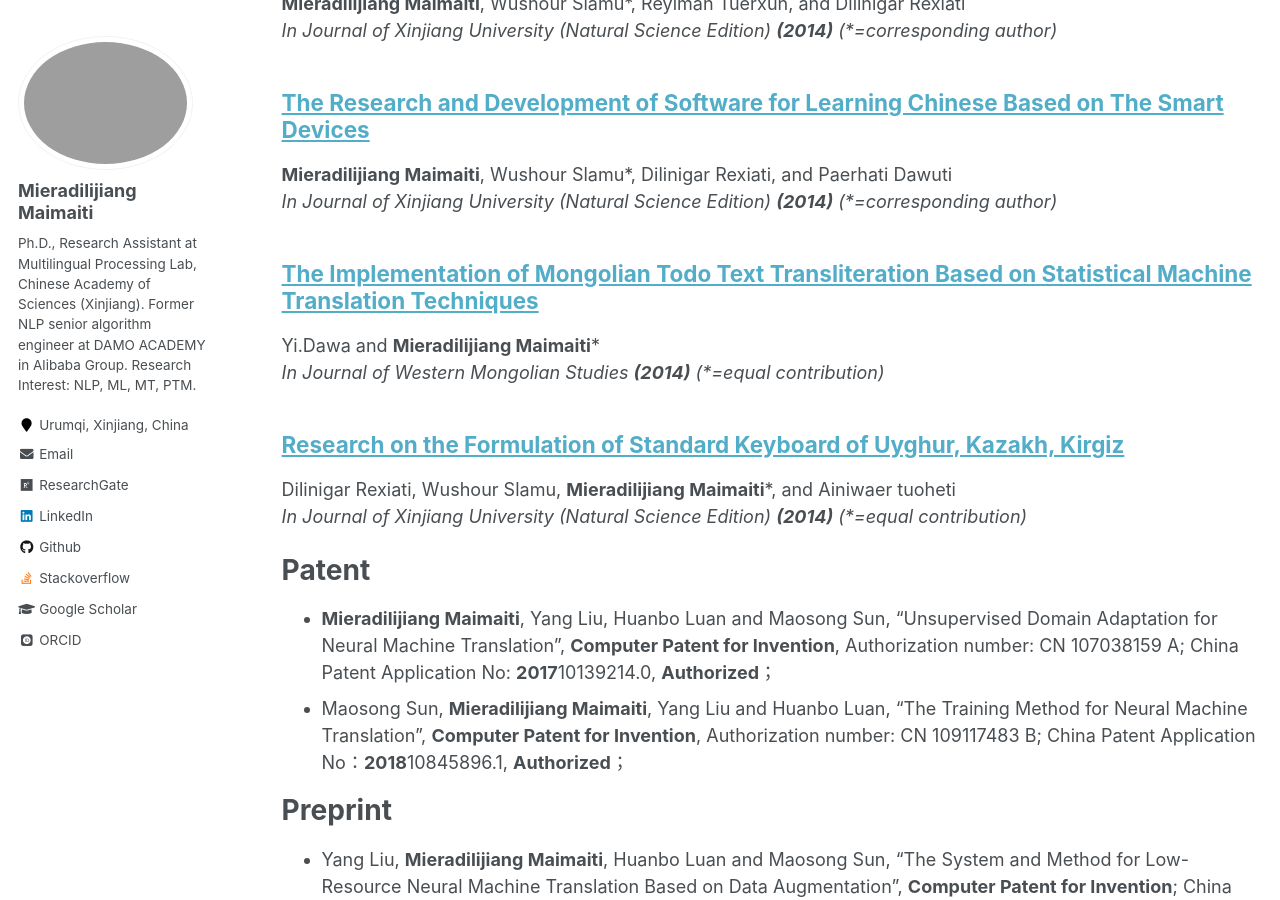
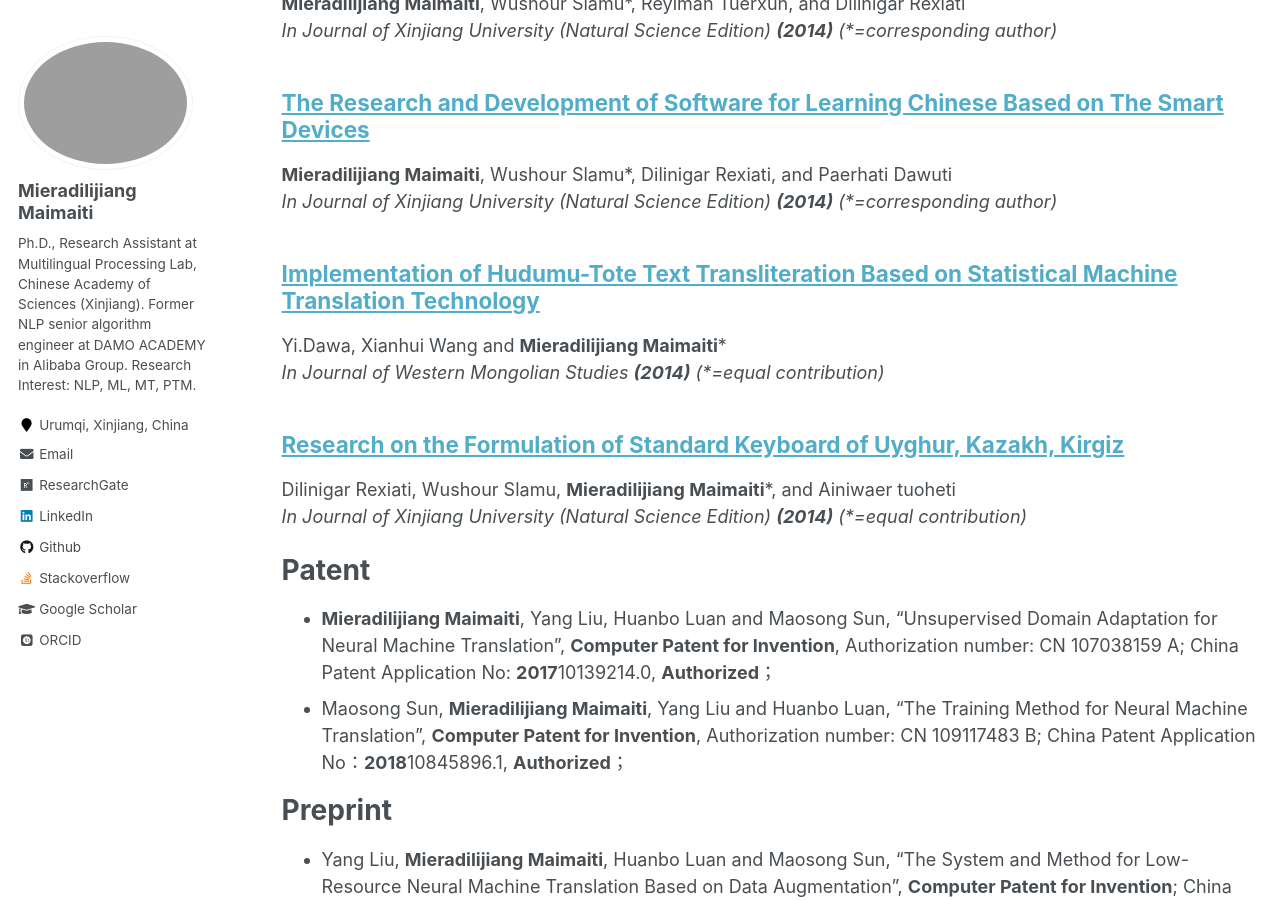
Before and after one commit to miradel51/miradel51.github.io, a Jekyll site: the page built from _pages/publications.md, in a window 1280 px wide and 900 px high, scrolled down 3324 px. Built offline with Jekyll 4.4.1, drawn with Linux system fonts in a browser that asks for light colours; some web fonts are replaced.

Commit message:
Update 2014_west_mong_smt.md
revised the corresponding paper

```diff
--- a/_publications/2014_west_mong_smt.md
+++ b/_publications/2014_west_mong_smt.md
@@ -1,18 +1,18 @@
 ---
-title: "The Implementation of Mongolian Todo Text Transliteration Based on Statistical Machine Translation Techniques"
+title: "Implementation of Hudumu-Tote Text Transliteration Based on Statistical Machine Translation Technology"
 collection: publications
-permalink: /publication/2014_xju_windows_mobile
+permalink: /publication/2014_west_mong_smt
 excerpt: ''
 date: 2014-05-15
-author: Yi.Dawa and <b>Mieradilijiang Maimaiti</b>*
+author: Yi.Dawa, Xianhui Wang and <b>Mieradilijiang Maimaiti</b>*
 conference: In Journal of Western Mongolian Studies <b>(2014)</b> (*=equal contribution)
 venue: ''
 paperurl: 'http://www.cnki.net/KCMS/detail/detail.aspx?QueryID=2&CurRec=7&recid=&filename=MGLT201402011&dbname=CJFD2014&dbcode=CJFQ&pr=&urlid=&yx=&v=MTkxNjlEaDFUM3FUcldNMUZyQ1VSTHlmWU9adEZ5L2tWcnZJS0NySGVyRzRIOVhNclk5RVpZUjhlWDFMdXhZUzc='
 citation: '<br>
-@inproceedings{m.maimaiti2015_mong_smt,<br>
-  title={The Implementation of Mongolian Todo Text Transliteration Based on Statistical Machine Translation Techniques},<br>
-  author={Yi.Dawa and M. Maimaiti},<br>
-  booktitle={Journal of Western Mongolian Studies},<br>
+@inproceedings{m.maimaiti2014_mong_smt,<br>
+  title={Implementation of Hudumu-Tote Text Transliteration Based on Statistical Machine Translation Technology},<br>
+  author={Yi.Dawa, xianhui wang and M. Maimaiti},<br>
+  booktitle={Journal of the Western Mongolian Studies},<br>
   year={2014},<br>
 }'
 
@@ -20,4 +20,5 @@ citation: '<br>
 ---
 <h2><strong>Abstract</strong></h2>
 
+
 \[[PDF](https://miradel51.github.io/files/west_mongolian_2014_smt.pdf) Chinese Paper\]
```
